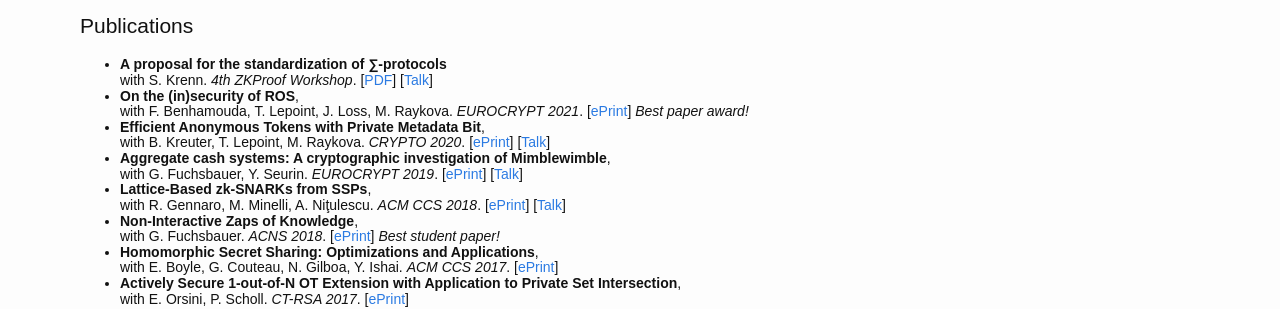
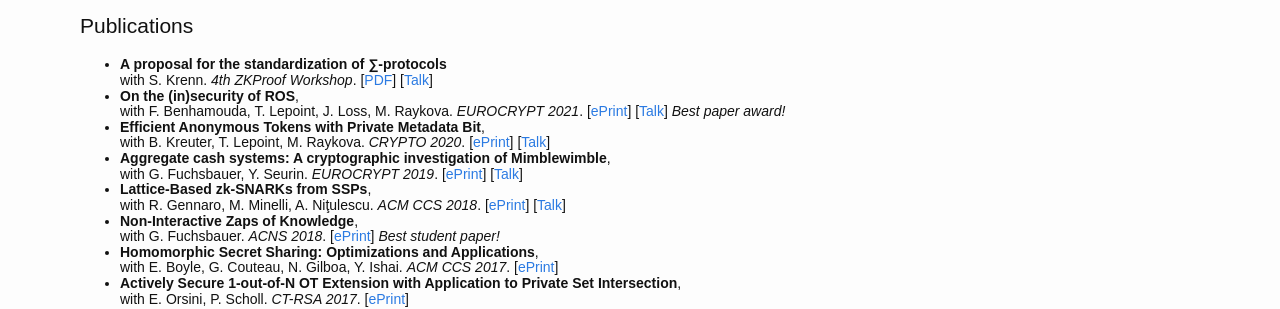
Before and after one commit to mmaker/mmaker.github.io, a Jekyll site: the page built from index.html, in a window 1280 px wide. Shown: the part 421-730 px from the top of the page. Built offline with Jekyll 4.4.1, drawn with Linux system fonts in a browser that asks for light colours; nearby versions of some CDN libraries.

Commit message:
Add EC talk.

```diff
--- a/index.html
+++ b/index.html
@@ -53,6 +53,7 @@
         <smpcs>with F. Benhamouda, T. Lepoint, J. Loss, M. Raykova</smpcs>.
         <i>EUROCRYPT 2021</i>.
         [<a href="https://eprint.iacr.org/2020/945.pdf">ePrint</a>]
+        [<a href="https://youtu.be/jrtwNV9KEFU?t=2116">Talk</a>]
         <emsp> <i> Best paper award! </i>
       <li>
         <b> Efficient Anonymous Tokens with Private Metadata Bit</b>,
```
